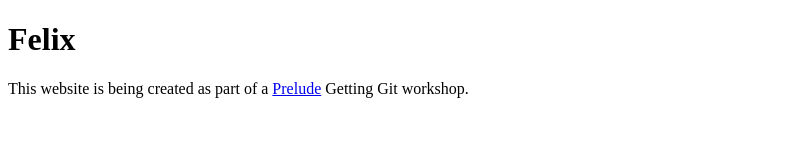
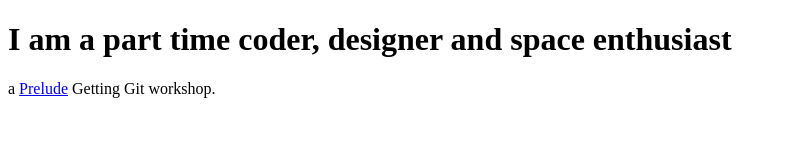
Before and after one commit to ftyelbi/Personal-website, a plain HTML site: page index.html in a window 1280 px wide. Shown: the whole page, without its empty margins (0-787 px from the left). Drawn offline with Linux system fonts and the light colour scheme.

Commit message:
added information in index page

```diff
--- a/index.html
+++ b/index.html
@@ -6,8 +6,7 @@
 </head>
 
 <body>
-    <h1>Felix</h1>
-    <p>This website is being created as part of a <a href="https://prelude.tech">Prelude</a> Getting Git workshop.</p>
+    <h1>I am a part time coder, designer and space enthusiast</h1>a <a href="https://prelude.tech">Prelude</a> Getting Git workshop.</p>
 </body>
 
 </html>
```
